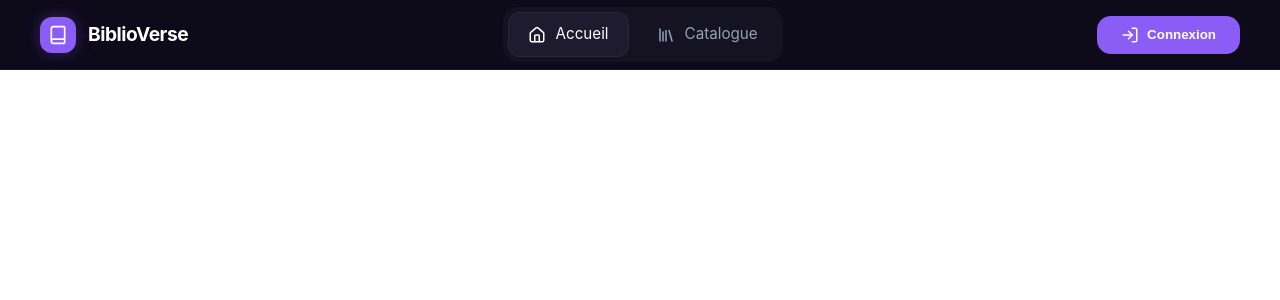
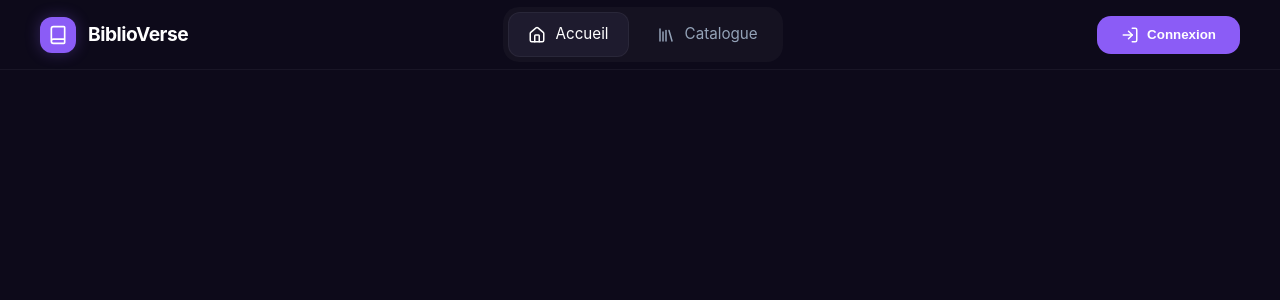
Before and after one commit to ThomasReynaud07/Passion-Lecture, a Vue app in the folder passion-lecture/: page / in a window 1280 px wide. Shown: the top 300 px of the page. Built offline with nearby package versions, Linux system fonts and the light colour scheme.

Commit message:
Fix(app.vue):Reglage pour que vue ne mette pas de CSS par défault

```diff
--- a/passion-lecture/src/App.vue
+++ b/passion-lecture/src/App.vue
@@ -1,6 +1,5 @@
 <script setup>
 import { RouterLink, RouterView } from 'vue-router'
-// On importe des icônes qui ressemblent à ton screen cible
 import { Book, Home, Library, LogIn } from 'lucide-vue-next'
 </script>
 
@@ -40,11 +39,12 @@ import { Book, Home, Library, LogIn } from 'lucide-vue-next'
 </template>
 
 <style scoped>
+/* --- NAVBAR --- */
 .navbar {
   position: fixed;
   inset: 0 0 auto 0;
-  height: 70px; /* Légèrement plus haut pour respirer */
-  background: #0d0a1a; /* Fond sombre uni comme l'image */
+  height: 70px;
+  background: #0d0a1a;
   border-bottom: 1px solid rgba(255, 255, 255, 0.05);
   z-index: 1000;
   display: flex;
@@ -57,11 +57,10 @@ import { Book, Home, Library, LogIn } from 'lucide-vue-next'
   margin: 0 auto;
   padding: 0 40px;
   display: flex;
-  justify-content: space-between; /* Écarte les 3 blocs */
+  justify-content: space-between;
   align-items: center;
 }
 
-/* --- GAUCHE : LOGO --- */
 .nav-left {
   display: flex;
   align-items: center;
@@ -69,7 +68,7 @@ import { Book, Home, Library, LogIn } from 'lucide-vue-next'
 }
 
 .logo-box {
-  background: #8b5cf6; /* Le violet vif de l'image 2 */
+  background: #8b5cf6;
   padding: 8px;
   border-radius: 12px;
   display: flex;
@@ -85,7 +84,6 @@ import { Book, Home, Library, LogIn } from 'lucide-vue-next'
   letter-spacing: -0.5px;
 }
 
-/* --- CENTRE : NAV --- */
 .nav-center {
   display: flex;
   gap: 8px;
@@ -111,14 +109,12 @@ import { Book, Home, Library, LogIn } from 'lucide-vue-next'
   color: white;
 }
 
-/* État actif (Le bouton Accueil sombre sur ton image) */
 .router-link-exact-active {
   background: #1e1b2e;
   color: white;
   box-shadow: inset 0 0 0 1px rgba(255, 255, 255, 0.05);
 }
 
-/* --- DROITE : BOUTON --- */
 .btn-login {
   background: #8b5cf6;
   border: none;
@@ -141,6 +137,32 @@ import { Book, Home, Library, LogIn } from 'lucide-vue-next'
 }
 
 .page {
-  padding-top: 80px;
+  padding-top: 90px;
+  width: 100%;
+  min-height: 100vh;
+  display: flex;
+  flex-direction: column;
 }
 </style>
+
+<style>
+body,
+html {
+  margin: 0;
+  padding: 0;
+  background: #0d0a1a;
+  color: white;
+}
+
+#app {
+  max-width: none !important;
+  margin: 0 !important;
+  padding: 0 !important;
+  display: block !important;
+  text-align: left !important;
+}
+
+* {
+  box-sizing: border-box;
+}
+</style>
```
